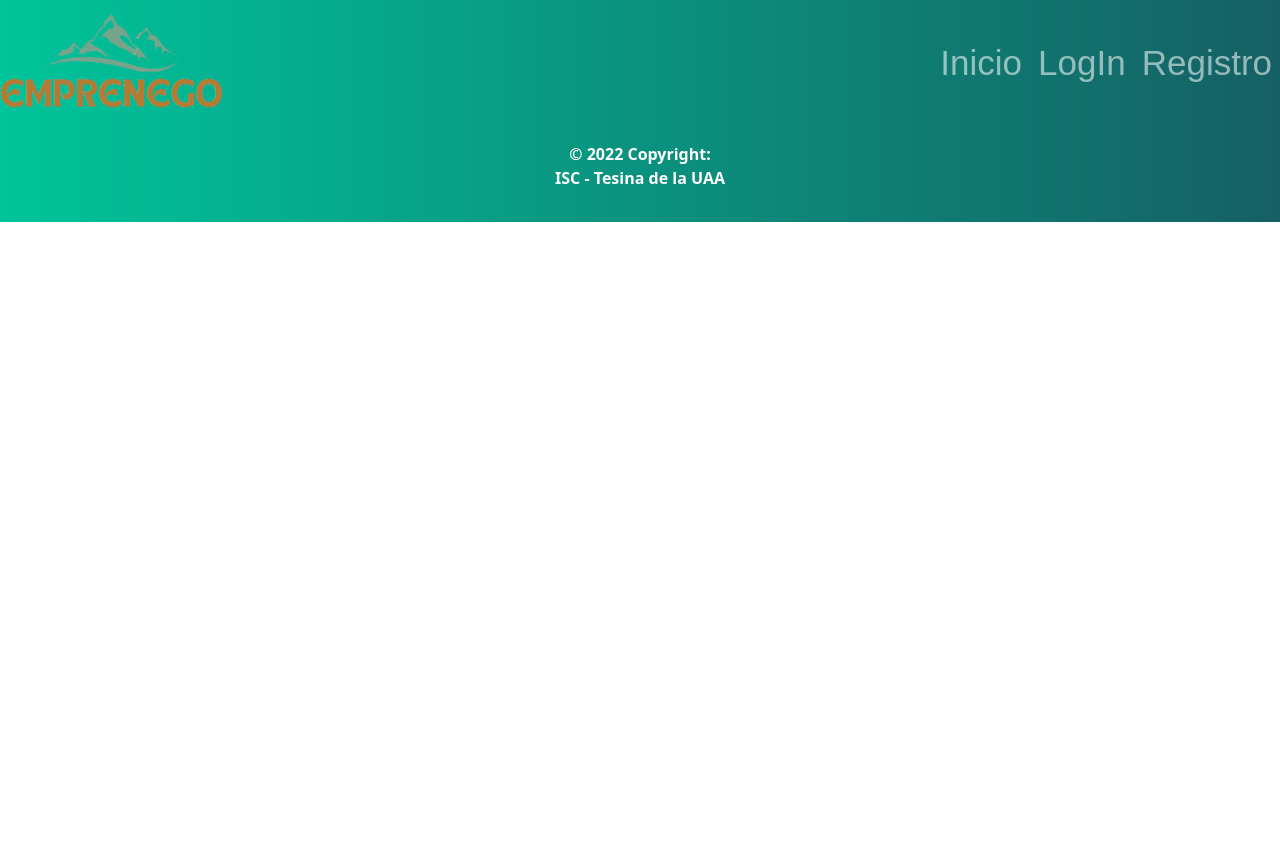
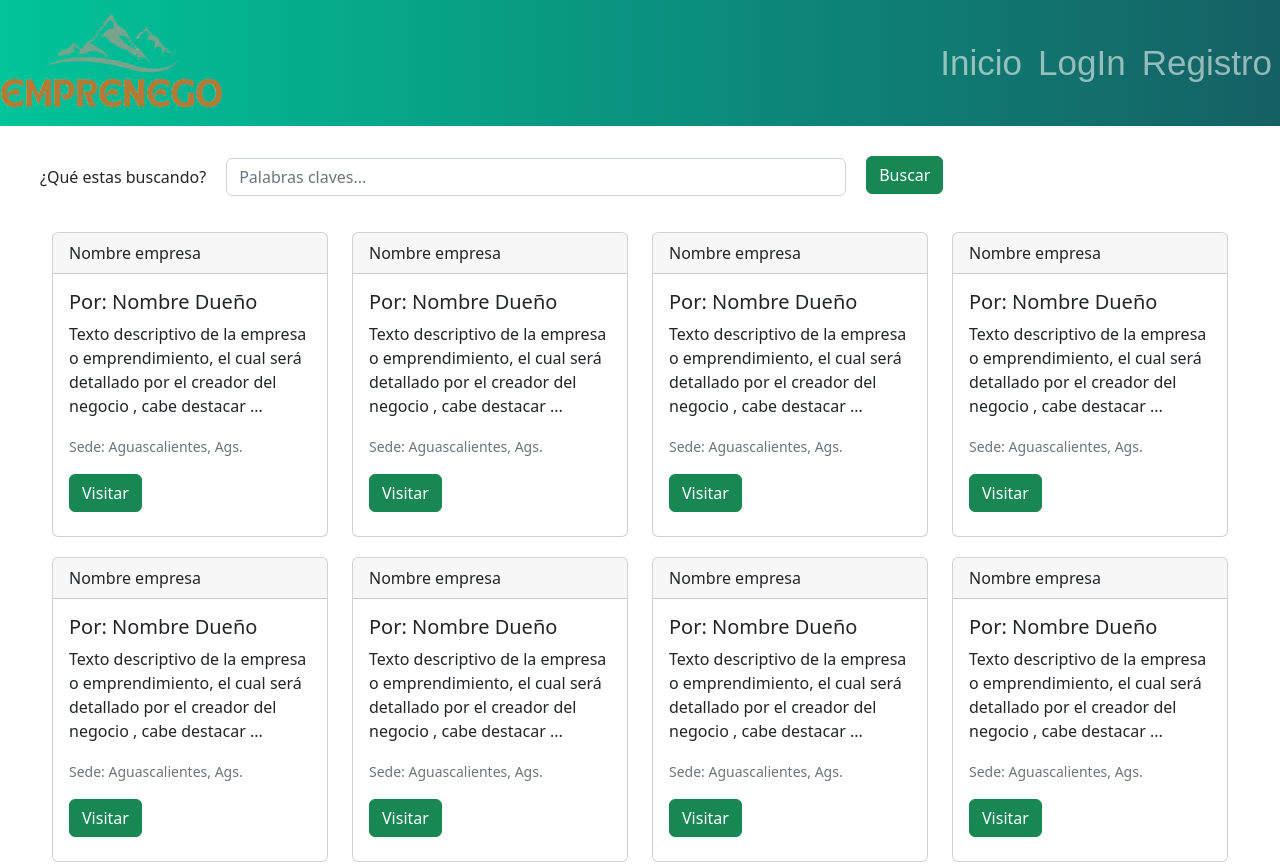
Before and after one commit to ATQ10/emprendeFront, an Angular app: page /allBusiness in a window 1280 px wide. Before the commit this address led to /. Shown: the top 864 px of the page. Before the commit the page ends 800 px from the top, so only its background shows below. Built offline with nearby package versions, Linux system fonts and the light colour scheme.

Commit message:
add all-business component

```diff
--- /dev/null
+++ b/src/app/Components/all-business/all-business.component.css
@@ -0,0 +1,19 @@
+.searchForm{
+    margin-top: 30px;
+    margin-bottom: 30px;
+    margin-left: 40px;
+}
+.form-control{
+    width: 50%;
+    display: inline-block;
+    margin-left: 20px;
+    margin-right: 20px;
+}
+.resultados{
+    margin-left: 40px;
+    margin-right: 40px;
+    margin-bottom: 40px;
+}
+.card{
+    margin-bottom: 20px;
+}
--- /dev/null
+++ b/src/app/Components/all-business/all-business.component.html
@@ -0,0 +1,171 @@
+<form class="searchForm" [formGroup]="searchForm" (submit)="OnSubmit()">
+    <div class="row">
+        <div class="form-outline">
+          <label class="form-label" for="form3Example1">¿Qué estas buscando?</label>
+          <input id="search" type="text" formControlName="search" class="form-control" placeholder="Palabras claves..." />
+          <button type="submit" class="btn btn-success mb-2">Buscar</button>
+        </div>
+    </div>
+</form>
+<div class="row resultados">
+    <div class="col-lg-3 col-md-4 col-sm-6">
+        <div class="card">
+            <div class="card-header">
+                Nombre empresa
+            </div>
+            <div class="card-body">
+                <h5 class="card-title">Por: Nombre Dueño</h5>
+                <p class="card-text">
+                    Texto descriptivo de la empresa o emprendimiento, el cual será detallado por el creador del negocio
+                    , cabe destacar ...
+                </p>
+                <p class="card-text">
+                    <small class="text-muted">
+                        Sede: Aguascalientes, Ags.
+                    </small>
+                </p>
+                <button type="submit" class="btn btn-success mb-2">Visitar</button>
+            </div>
+        </div>
+    </div>
+    <div class="col-lg-3 col-md-4 col-sm-6">
+        <div class="card">
+            <div class="card-header">
+                Nombre empresa
+            </div>
+            <div class="card-body">
+                <h5 class="card-title">Por: Nombre Dueño</h5>
+                <p class="card-text">
+                    Texto descriptivo de la empresa o emprendimiento, el cual será detallado por el creador del negocio
+                    , cabe destacar ...
+                </p>
+                <p class="card-text">
+                    <small class="text-muted">
+                        Sede: Aguascalientes, Ags.
+                    </small>
+                </p>
+                <button type="submit" class="btn btn-success mb-2">Visitar</button>
+            </div>
+        </div>
+    </div>
+    <div class="col-lg-3 col-md-4 col-sm-6">
+        <div class="card">
+            <div class="card-header">
+                Nombre empresa
+            </div>
+            <div class="card-body">
+                <h5 class="card-title">Por: Nombre Dueño</h5>
+                <p class="card-text">
+                    Texto descriptivo de la empresa o emprendimiento, el cual será detallado por el creador del negocio
+                    , cabe destacar ...
+                </p>
+                <p class="card-text">
+                    <small class="text-muted">
+                        Sede: Aguascalientes, Ags.
+                    </small>
+                </p>
+                <button type="submit" class="btn btn-success mb-2">Visitar</button>
+            </div>
+        </div>
+    </div>
+    <div class="col-lg-3 col-md-4 col-sm-6">
+        <div class="card">
+            <div class="card-header">
+                Nombre empresa
+            </div>
+            <div class="card-body">
+                <h5 class="card-title">Por: Nombre Dueño</h5>
+                <p class="card-text">
+                    Texto descriptivo de la empresa o emprendimiento, el cual será detallado por el creador del negocio
+                    , cabe destacar ...
+                </p>
+                <p class="card-text">
+                    <small class="text-muted">
+                        Sede: Aguascalientes, Ags.
+                    </small>
+                </p>
+                <button type="submit" class="btn btn-success mb-2">Visitar</button>
+            </div>
+        </div>
+    </div>
+    <div class="col-lg-3 col-md-4 col-sm-6">
+        <div class="card">
+            <div class="card-header">
+                Nombre empresa
+            </div>
+            <div class="card-body">
+                <h5 class="card-title">Por: Nombre Dueño</h5>
+                <p class="card-text">
+                    Texto descriptivo de la empresa o emprendimiento, el cual será detallado por el creador del negocio
+                    , cabe destacar ...
+                </p>
+                <p class="card-text">
+                    <small class="text-muted">
+                        Sede: Aguascalientes, Ags.
+                    </small>
+                </p>
+                <button type="submit" class="btn btn-success mb-2">Visitar</button>
+            </div>
+        </div>
+    </div>
+    <div class="col-lg-3 col-md-4 col-sm-6">
+        <div class="card">
+            <div class="card-header">
+                Nombre empresa
+            </div>
+            <div class="card-body">
+                <h5 class="card-title">Por: Nombre Dueño</h5>
+                <p class="card-text">
+                    Texto descriptivo de la empresa o emprendimiento, el cual será detallado por el creador del negocio
+                    , cabe destacar ...
+                </p>
+                <p class="card-text">
+                    <small class="text-muted">
+                        Sede: Aguascalientes, Ags.
+                    </small>
+                </p>
+                <button type="submit" class="btn btn-success mb-2">Visitar</button>
+            </div>
+        </div>
+    </div>
+    <div class="col-lg-3 col-md-4 col-sm-6">
+        <div class="card">
+            <div class="card-header">
+                Nombre empresa
+            </div>
+            <div class="card-body">
+                <h5 class="card-title">Por: Nombre Dueño</h5>
+                <p class="card-text">
+                    Texto descriptivo de la empresa o emprendimiento, el cual será detallado por el creador del negocio
+                    , cabe destacar ...
+                </p>
+                <p class="card-text">
+                    <small class="text-muted">
+                        Sede: Aguascalientes, Ags.
+                    </small>
+                </p>
+                <button type="submit" class="btn btn-success mb-2">Visitar</button>
+            </div>
+        </div>
+    </div>
+    <div class="col-lg-3 col-md-4 col-sm-6">
+        <div class="card">
+            <div class="card-header">
+                Nombre empresa
+            </div>
+            <div class="card-body">
+                <h5 class="card-title">Por: Nombre Dueño</h5>
+                <p class="card-text">
+                    Texto descriptivo de la empresa o emprendimiento, el cual será detallado por el creador del negocio
+                    , cabe destacar ...
+                </p>
+                <p class="card-text">
+                    <small class="text-muted">
+                        Sede: Aguascalientes, Ags.
+                    </small>
+                </p>
+                <button type="submit" class="btn btn-success mb-2">Visitar</button>
+            </div>
+        </div>
+    </div>
+</div>
--- /dev/null
+++ b/src/app/Components/all-business/all-business.component.ts
@@ -0,0 +1,22 @@
+import { Component, OnInit } from '@angular/core';
+import { FormControl, FormGroup } from '@angular/forms';
+
+@Component({
+  selector: 'app-all-business',
+  templateUrl: './all-business.component.html',
+  styleUrls: ['./all-business.component.css']
+})
+export class AllBusinessComponent implements OnInit {
+  searchForm = new FormGroup({
+    search: new FormControl("")
+  });
+  constructor() { }
+
+  ngOnInit(): void {
+  }
+
+  OnSubmit(): void {
+
+  }
+
+}
--- a/src/app/Components/menu-access/menu-access.component.html
+++ b/src/app/Components/menu-access/menu-access.component.html
@@ -32,7 +32,7 @@
         <a [routerLink]="'../'"><img src="../../../assets/img/oNeg.jpg" class="card-img-top" alt="Imagen de otros negocios"></a>
         <div class="card-body">
           <p class="card-text">¡Observa otros negocios para apoyar las micro, pequeñas y medianas empresas!</p>
-          <button type="button" class="btn btn-warning" [routerLink]="'../'"><h5>Otros negocios</h5></button>
+          <button type="button" class="btn btn-warning" [routerLink]="'/allBusiness'"><h5>Otros negocios</h5></button>
         </div>
       </div>
           <!--<div class="col-12 text-center itemsEmpresa" *ngIf="!aspirantes">
--- a/src/app/Components/register/register.component.html
+++ b/src/app/Components/register/register.component.html
@@ -4,7 +4,7 @@
     <div class="px-4 py-5 px-md-5 text-center text-lg-start" style="background-color: hsl(0, 0%, 96%)">
       <div class="container">
         <div class="row gx-lg-5 align-items-center">
-          <div class="col-lg-6 mb-5 mb-lg-0  d-md-block d-none">
+          <div class="col-lg-6 mb-5 mb-lg-0  d-lg-block d-none">
             <div id="fondo"> </div>
                 <h1 id="titulo" class="my-5 display-3 fw-bold ls-tight" style="color: white;">
                   Registrate <br />
@@ -60,14 +60,6 @@
                     <input id="passwordConfirm" type="password" formControlName="passwordConfirm" class="form-control" />
                   </div>
 
-                  <!-- Checkbox -->
-                  <div class="form-check d-flex justify-content-center mb-4">
-                    <label class="form-check-label" for="form2Example33">
-                    <input class="form-check-input me-2" type="checkbox" value="" id="form2Example33" checked />
-                      Recibir correo de confirmación
-                    </label>
-                  </div>
-
                   <!-- Submit button -->
                   <button id="btnregister" type="submit" class="btn btn-warning btn-block mb-4">
                     Registrar
--- a/src/app/app-routing.module.ts
+++ b/src/app/app-routing.module.ts
@@ -7,13 +7,14 @@ import { HeaderComponent } from './Components/header/header.component';
 import { MenuAccessComponent } from './Components/menu-access/menu-access.component';
 import { MyPerfilComponent } from './Components/my-perfil/my-perfil.component';
 import { LoggedGuard } from 'src/service/guard/logged.guard';
+import { AllBusinessComponent } from './Components/all-business/all-business.component';
 
 const routes: Routes = [
-  //{ path: "", component: AppComponent, pathMatch: "full" },
   { path: "login", component: LoginComponent, canActivate:[LoggedGuard], pathMatch: "full" },
   { path: "register", component: RegisterComponent, canActivate:[LoggedGuard], pathMatch: "full" },
   { path: "header", component: HeaderComponent, pathMatch: "full" },
   { path: "myPerfil", component: MyPerfilComponent, pathMatch: "full" },
+  { path: "allBusiness", component: AllBusinessComponent, pathMatch: "full" },
   { path: "", component: MenuAccessComponent, pathMatch: "full" }
 
 ];
--- a/src/app/app.module.ts
+++ b/src/app/app.module.ts
@@ -13,6 +13,7 @@ import { MenuAccessComponent } from './Components/menu-access/menu-access.compon
 import { HeaderComponent } from './Components/header/header.component';
 import { AuthInterceptorService } from 'src/service/intercept/auth-interceptor.service';
 import { MyPerfilComponent } from './Components/my-perfil/my-perfil.component';
+import { AllBusinessComponent } from './Components/all-business/all-business.component';
 
 @NgModule({
   declarations: [
@@ -21,7 +22,8 @@ import { MyPerfilComponent } from './Components/my-perfil/my-perfil.component';
     LoginComponent,
     MenuAccessComponent,
     HeaderComponent,
-    MyPerfilComponent
+    MyPerfilComponent,
+    AllBusinessComponent
   ],
   imports: [
     BrowserModule,
```
Also changed, not shown: 1 other file (tests, documents, lock files or other folders).
